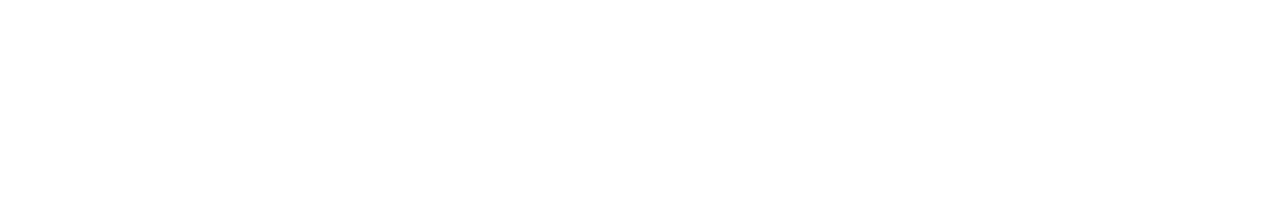
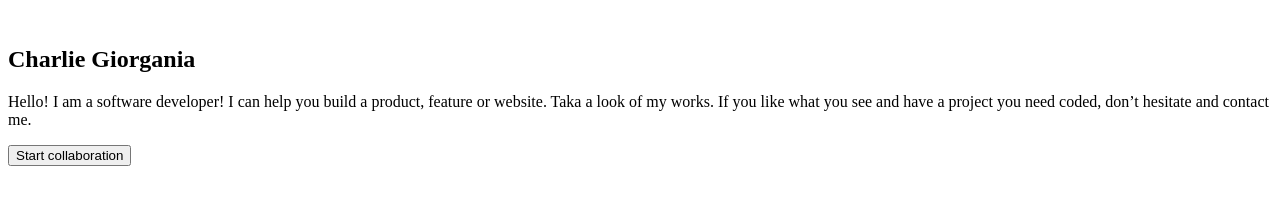
Before and after one commit to CRClothier/My-Portfolio-Website, a plain HTML site: page index.html in a window 1280 px wide. Drawn offline with Linux system fonts and the light colour scheme.

Commit message:
Add basic HTML structure to index.html

```diff
--- a/index.html
+++ b/index.html
@@ -7,6 +7,18 @@
   <title>Document</title>
 </head>
 <body>
-
+  <header>
+    <nav>
+      <img src="" alt="">
+      <img src="" alt="">
+    </nav>
+    <section>
+      <h1>Charlie Giorgania</h1>
+      <p>Hello! I am a software developer! I can help you build a product, feature or website. Taka a look of my works.
+        If you like what you see and have a project you need coded, don’t hesitate and contact me.</p>
+      <button>Start collaboration</button>
+    </section>
+    <img src="" alt="">
+  </header>
 </body>
 </html>
```
